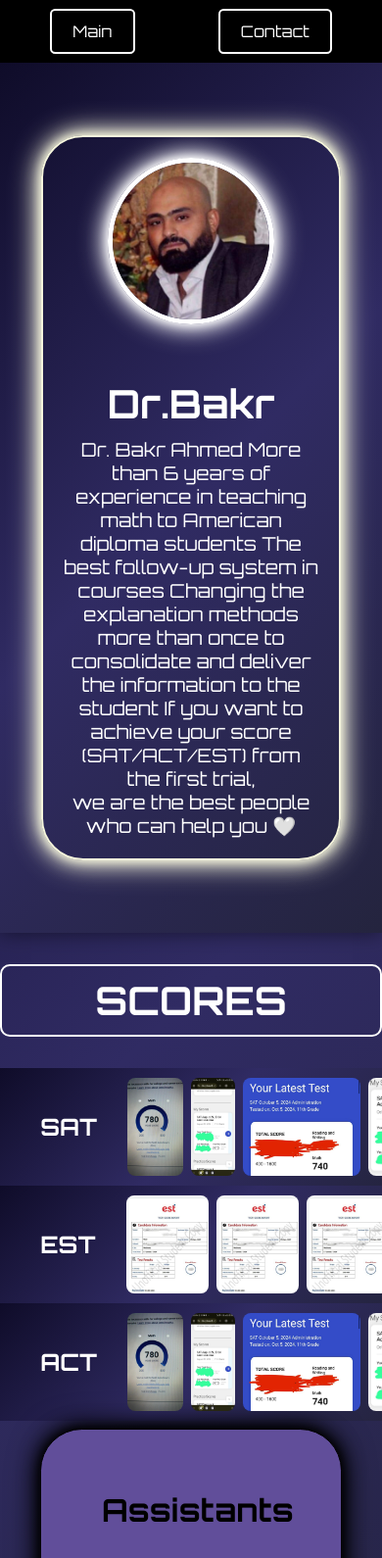
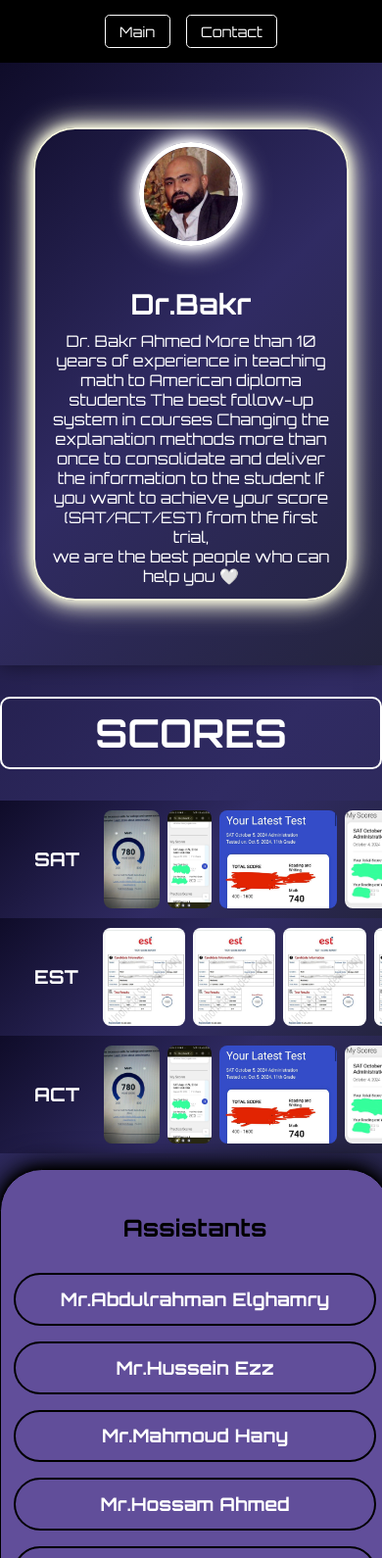
Before and after one commit to Portfolio-source/Dr.Bakr, a plain HTML site: page index.html in a window 390 px wide. Shown: the top 1590 px of the page at 98% size. Drawn offline with Linux system fonts and the light colour scheme.

Commit message:
faster and better

```diff
--- a/index.html
+++ b/index.html
@@ -3,6 +3,21 @@
   <head>
     <meta charset="UTF-8" />
     <meta name="viewport" content="width=device-width, initial-scale=1.0" />
+    <meta
+      name="description"
+      content="Dr. Bakr Ahmed - Expert Math Tutor for SAT, ACT, and EST with over 10 years of experience. Achieve your target score from the first trial with our proven teaching methods."
+    />
+    <meta
+      name="keywords"
+      content="SAT math, ACT math, EST preparation, math tutor, Dr Bakr Ahmed, test preparation, American diploma, mathematics"
+    />
+    <meta name="author" content="Dr. Bakr Ahmed" />
+    <meta property="og:title" content="Dr. Bakr - Expert Math Tutor" />
+    <meta
+      property="og:description"
+      content="Get expert math tutoring for SAT, ACT, and EST. Over 10 years of experience helping students achieve their target scores."
+    />
+    <meta property="og:image" content="img/profile.jpg" />
     <link rel="stylesheet" href="stylemain.css" />
     <link
       href="https://fonts.googleapis.com/css2?family=Orbitron:wght@400;700&display=swap"
@@ -25,7 +40,7 @@
         <h2>Dr.Bakr</h2>
 
         <p>
-          Dr. Bakr Ahmed More than 6 years of experience in teaching math to
+          Dr. Bakr Ahmed More than 10 years of experience in teaching math to
           American diploma students The best follow-up system in courses
           Changing the explanation methods more than once to consolidate and
           deliver the information to the student If you want to achieve your
--- a/stylecontact.css
+++ b/stylecontact.css
@@ -183,3 +183,62 @@
 .tiktok {
   background-color: #000000;
 }
+
+/* Mobile Responsive Updates */
+@media screen and (max-width: 768px) {
+  .navmm {
+    gap: 2em;
+  }
+
+  header h1 {
+    font-size: 2.5em;
+  }
+
+  .contact-info .info {
+    width: 100%;
+    margin: 0.5em 0;
+  }
+
+  .contact-info h2 {
+    font-size: 1.5em;
+  }
+
+  .social-links {
+    gap: 10px;
+  }
+
+  .social-links a {
+    width: 100%;
+    justify-content: center;
+    font-size: 1em;
+    padding: 8px 15px;
+  }
+}
+
+@media screen and (max-width: 480px) {
+  .navmm {
+    gap: 1em;
+  }
+
+  .nav1,
+  .nav2 {
+    padding: 8px 15px;
+    font-size: 0.9em;
+  }
+
+  header h1 {
+    font-size: 2em;
+  }
+
+  .contact-info h2 {
+    font-size: 1.2em;
+  }
+
+  .contact-info p {
+    font-size: 1em;
+  }
+
+  .social-media h2 {
+    font-size: 1.5em;
+  }
+}
--- a/stylemain.css
+++ b/stylemain.css
@@ -160,3 +160,72 @@
   border-radius: 2.67em;
   padding: 1.3em;
 }
+
+/* Mobile Responsive Updates */
+@media screen and (max-width: 768px) {
+  .navmm {
+    gap: 2em;
+  }
+
+  header .drinfo img {
+    width: 8em;
+    height: 8em;
+  }
+
+  header h2 {
+    font-size: 2em;
+  }
+
+  header p {
+    font-size: 1em;
+  }
+
+  .team {
+    width: 90%;
+    margin: 1em auto;
+  }
+
+  .assistants div {
+    padding: 0.8em;
+    margin-bottom: 1em;
+  }
+
+  .drinfo {
+    margin: 0.8em;
+    padding: 0.8em;
+  }
+}
+
+@media screen and (max-width: 480px) {
+  .navmm {
+    gap: 1em;
+  }
+
+  .nav1,
+  .nav2 {
+    padding: 0.5em 1em;
+    font-size: 0.9em;
+  }
+
+  header .drinfo img {
+    width: 6em;
+    height: 6em;
+  }
+
+  header h2 {
+    font-size: 1.8em;
+  }
+
+  .scorestitle {
+    font-size: 1.2em;
+  }
+
+  .team {
+    width: 95%;
+    padding: 0.8em;
+  }
+
+  .assistants-title {
+    font-size: 1.5em;
+  }
+}
```
Also changed, not shown: contact.html (+15 -0 lines).
